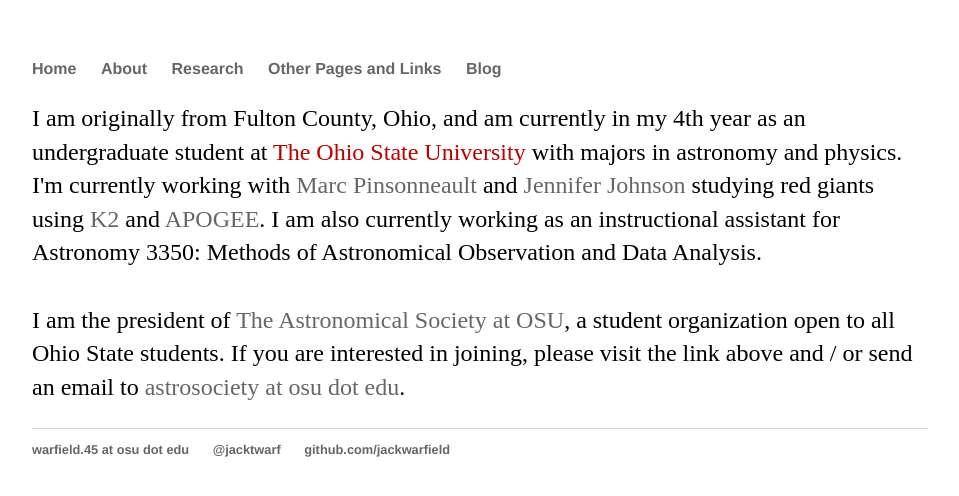
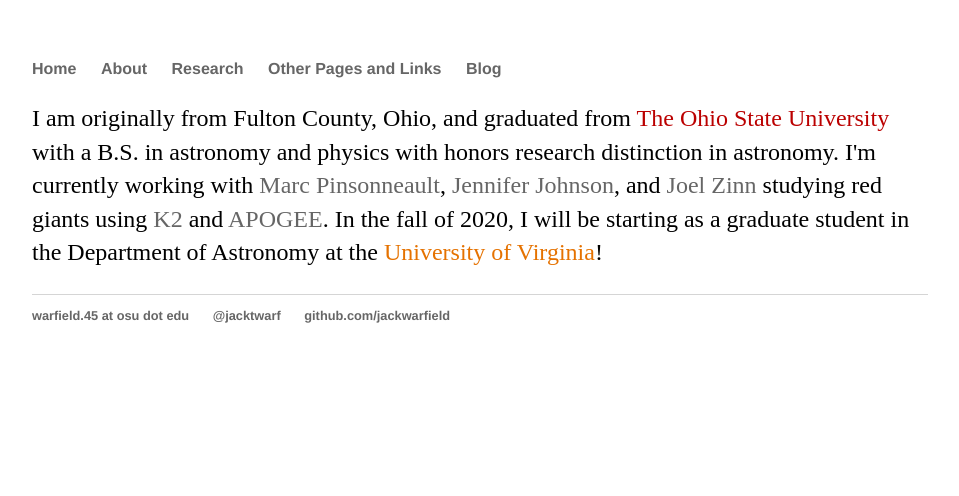
Before and after one commit to jackwarfield/jackwarfield.github.io, a Jekyll site: the page built from about/index.html, in a window 1280 px wide. Shown: the top 496 px of the page, without its empty margins (160-1119 px from the left). Built offline with Jekyll 4.4.1, drawn with Linux system fonts in a browser that asks for light colours.

Commit message:
update about page text

```diff
--- a/about/index.html
+++ b/about/index.html
@@ -4,21 +4,15 @@
 ---
 <div class="blurb">
 	<p>
-		I am originally from Fulton County, Ohio, and am currently in my 4th year as an
-		undergraduate student at <font color='#bb0000'>The Ohio State University</font>
-		with majors in astronomy and physics. I'm currently working
-		with <a href='http://www.astronomy.ohio-state.edu/~pinsono/'>Marc Pinsonneault</a> and
-		<a href='http://www.astronomy.ohio-state.edu/~jaj/'>Jennifer Johnson</a> studying red
+		I am originally from Fulton County, Ohio, and graduated from
+		<font color='#bb0000'>The Ohio State University</font>
+		with a B.S. in astronomy and physics with honors research distinction in astronomy.
+		I'm currently working with <a href='http://www.astronomy.ohio-state.edu/~pinsono/'>Marc Pinsonneault</a>,
+		<a href='http://www.astronomy.ohio-state.edu/~jaj/'>Jennifer Johnson</a>, and
+		<a href='http://joelczinn.com/'>Joel Zinn</a> studying red
 		giants using <a href='https://keplerscience.arc.nasa.gov'>K2</a> and
 		<a href='https://www.sdss.org/surveys/apogee-2/'>APOGEE</a>.
-		I am also currently working as an instructional assistant for Astronomy 3350: Methods of
-		Astronomical Observation and Data Analysis.
-
-		<br><br>
-
-		I am the president of <a href='http://go.osu.edu/osuas'>The Astronomical Society at OSU</a>,
-		a student organization open to all Ohio State students. If you are interested in joining,
-		please visit the link above and / or send an email to <a href='mailto:astrosociety@osu.edu'>
-		astrosociety at osu dot edu</a>.
+		In the fall of 2020, I will be starting as a graduate student in the Department of Astronomy
+		at the <font color='#E57200'>University of Virginia</font>!
 	</p>
 </div><!-- /.blurb -->
```
